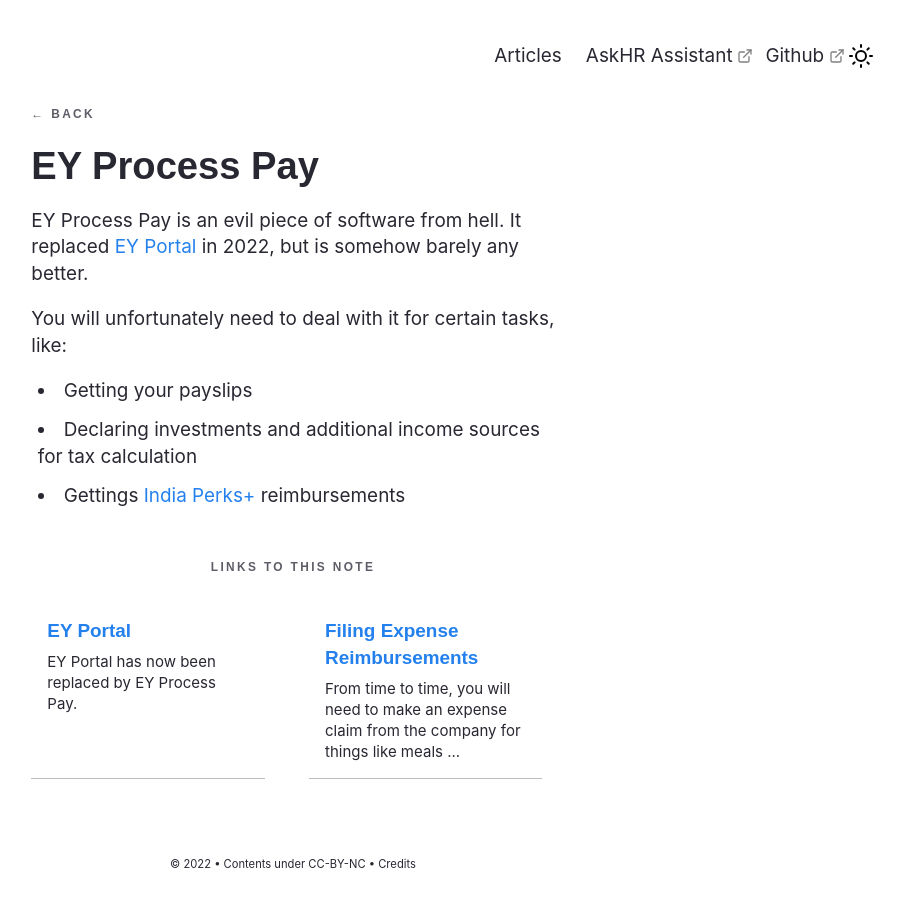
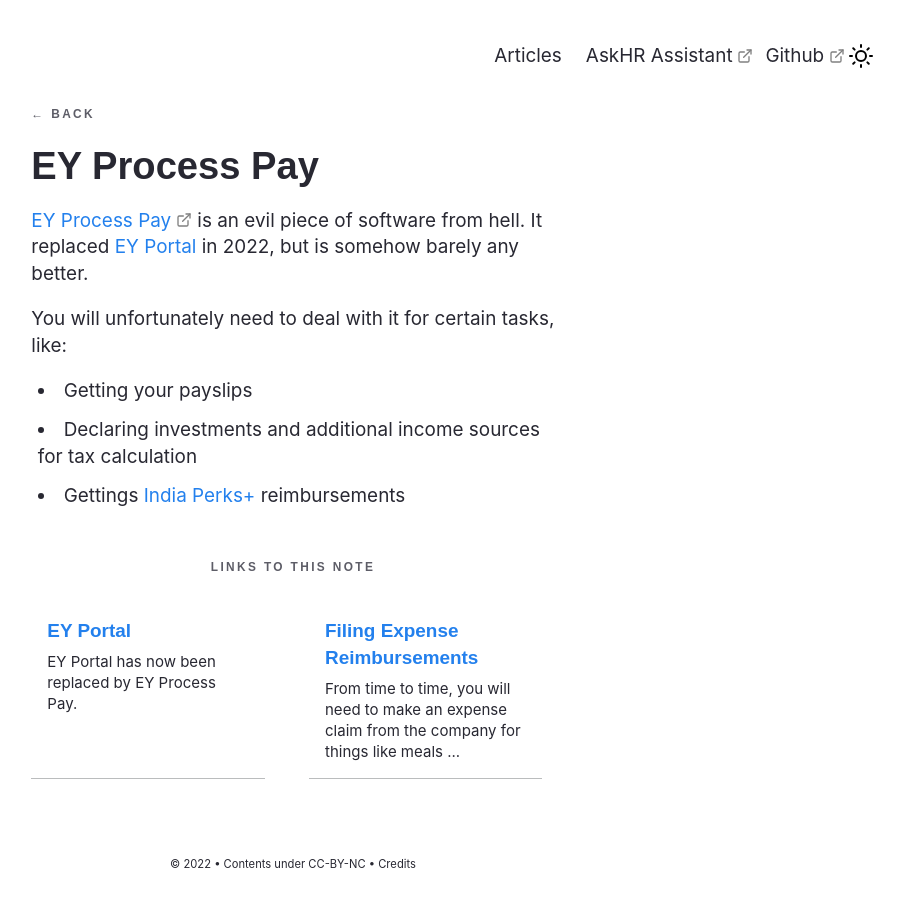
Before and after one commit to akademi-archive/akademi-archive.github.io, a Jekyll site: the page built from _notes/Public/EY Process Pay.md, in a window 1280 px wide. Shown: the whole page, without its empty margins (347-1248 px from the left). Built offline with Jekyll 4.4.1, drawn with Linux system fonts in a browser that asks for light colours; some web fonts are replaced; part of the change alters nothing that is shown.

```diff
--- a/_notes/Public/EY Process Pay.md
+++ b/_notes/Public/EY Process Pay.md
@@ -5,7 +5,7 @@ date: 22-09-2022
 date modified: 17-11-2022
 ---
 
-EY Process Pay is an evil piece of software from hell. It replaced [[EY Portal]] in 2022, but is somehow barely any better.
+[EY Process Pay](https://aka.ms/eyprocesspay) is an evil piece of software from hell. It replaced [[EY Portal]] in 2022, but is somehow barely any better.
 
 You will unfortunately need to deal with it for certain tasks, like:
 
```
